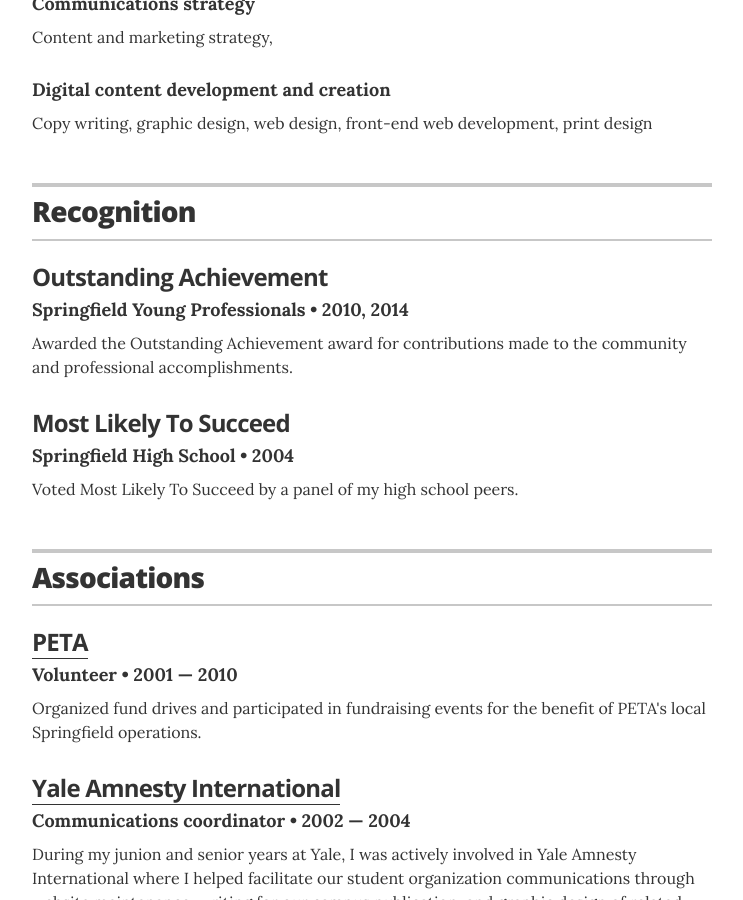
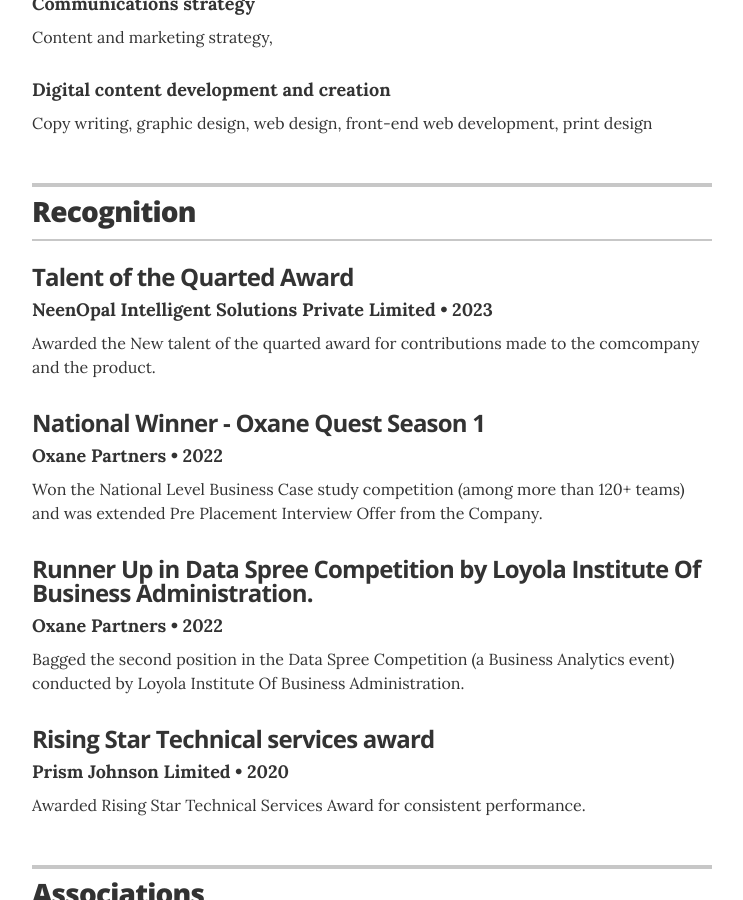
Before and after one commit to ujjwalkshukla/resume, a Jekyll site: the page built from index.html, in a window 1280 px wide and 900 px high, scrolled down 3004 px. Shown: the whole window, without its empty margins (268-1011 px from the left). Built offline with Jekyll 4.4.1, drawn with Linux system fonts in a browser that asks for light colours.

Commit message:
Recognitions Updated

```diff
--- a/_data/recognitions.yml
+++ b/_data/recognitions.yml
@@ -1,10 +1,20 @@
 # Recognitions
-- award: Outstanding Achievement
-  organization: Springfield Young Professionals
-  year: 2010, 2014
-  summary: Awarded the Outstanding Achievement award for contributions made to the community and professional accomplishments.
+- award: Talent of the Quarted Award
+  organization: NeenOpal Intelligent Solutions Private Limited
+  year: 2023
+  summary: Awarded the New talent of the quarted award for contributions made to the comcompany and the product.
 
-- award: Most Likely To Succeed
-  organization: Springfield High School
-  year: 2004
-  summary: Voted Most Likely To Succeed by a panel of my high school peers.
+- award: National Winner - Oxane Quest Season 1
+  organization: Oxane Partners
+  year: 2022
+  summary: Won the National Level Business Case study competition (among more than 120+ teams) and was extended Pre Placement Interview Offer from the Company.
+
+- award: Runner Up in Data Spree Competition by Loyola Institute Of Business Administration.
+  organization: Oxane Partners
+  year: 2022
+  summary: Bagged the second position in the Data Spree Competition (a Business Analytics event) conducted by Loyola Institute Of Business Administration.
+
+- award: Rising Star Technical services award
+  organization: Prism Johnson Limited
+  year: 2020
+  summary: Awarded Rising Star Technical Services Award for consistent performance.
```
